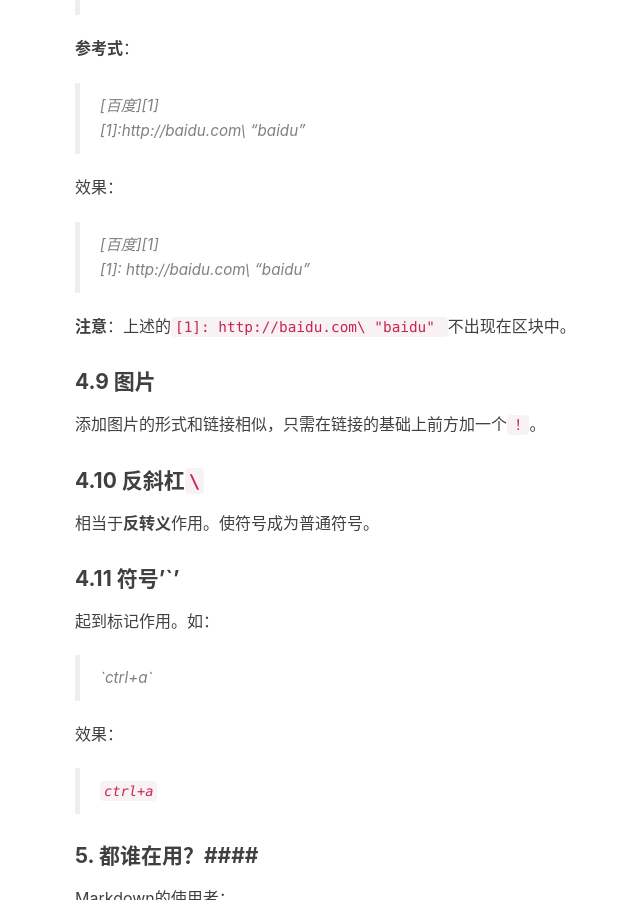
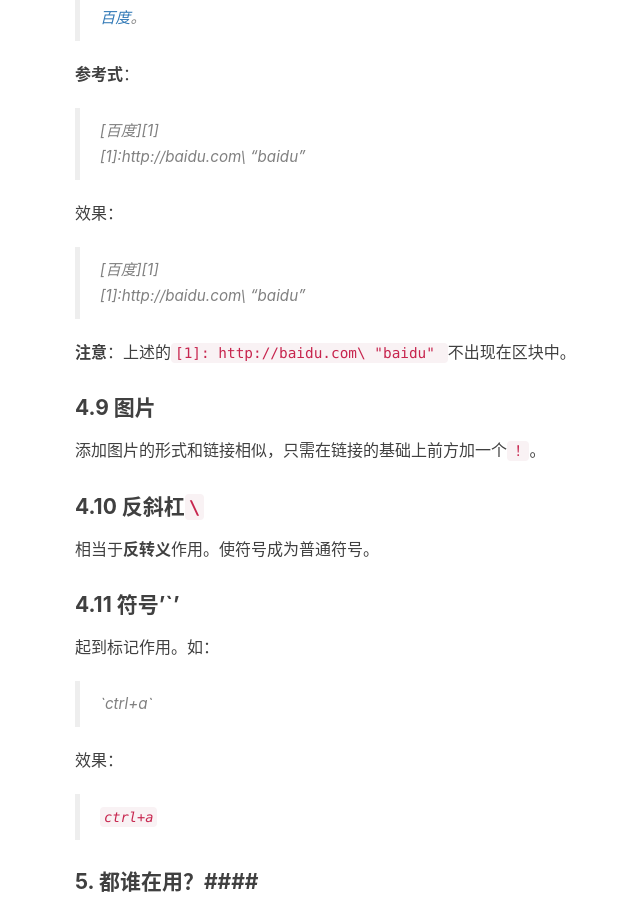
Before and after one commit to ZhongXiaoBei/ZhongXiaoBei.github.io, a Jekyll site: the page built from _posts/2016-03-07-markdown-usage.md, in a window 1280 px wide and 900 px high, scrolled down 5527 px. Shown: the whole window, without its empty margins (190-830 px from the left). Built offline with Jekyll 4.4.1, drawn with Linux system fonts in a browser that asks for light colours; nearby versions of some CDN libraries; comment, search, counter and statistics services are not loaded; part of the change alters nothing that is shown.

```diff
--- a/_posts/2016-03-07-markdown-usage.md
+++ b/_posts/2016-03-07-markdown-usage.md
@@ -189,7 +189,7 @@ void main()
 效果：
 
 > [百度][1]
-[1]: http://baidu.com\ "baidu"
+> [1]:http://baidu.com\ "baidu"
 
 **注意**：上述的`[1]: http://baidu.com\ "baidu" `不出现在区块中。
 
```
